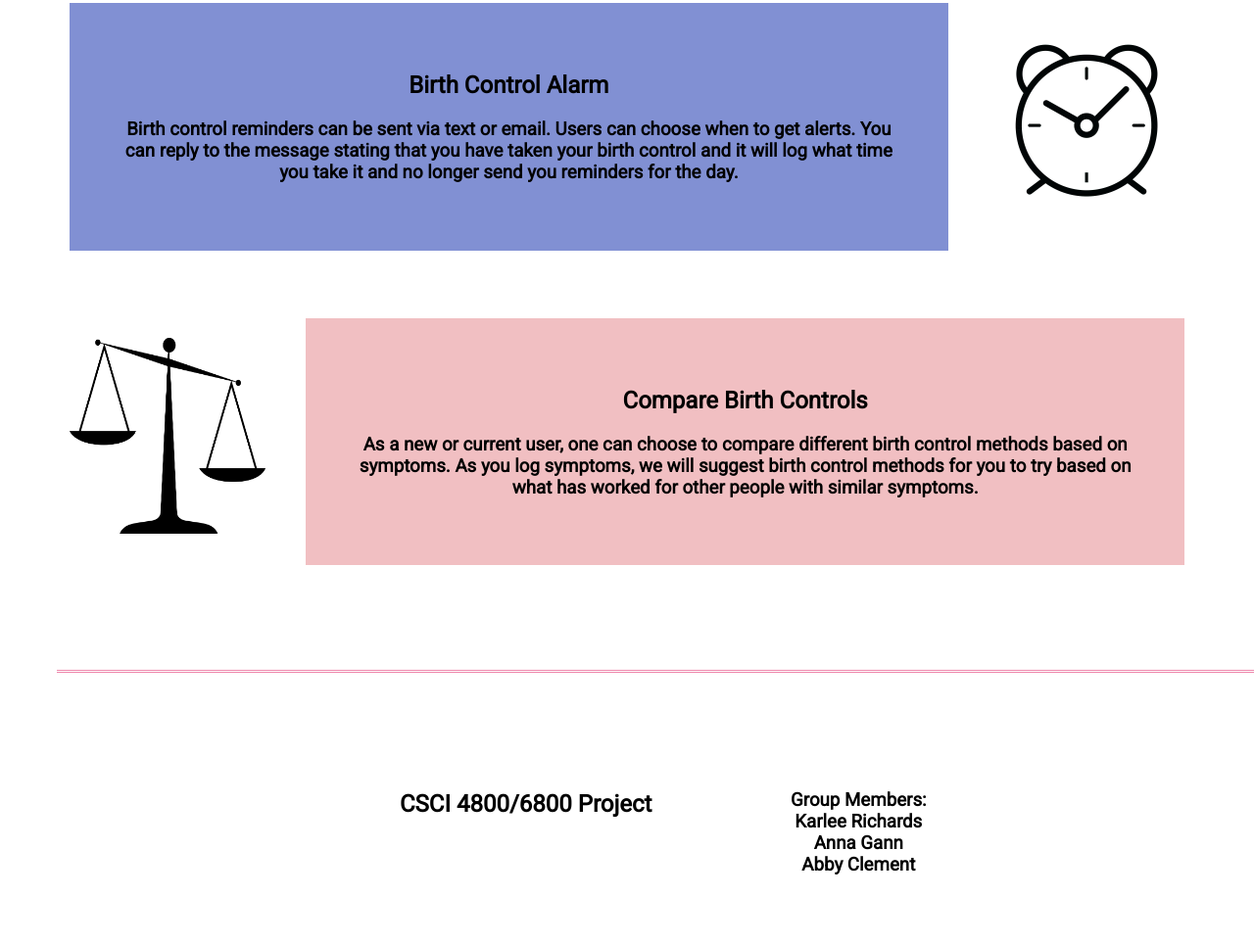
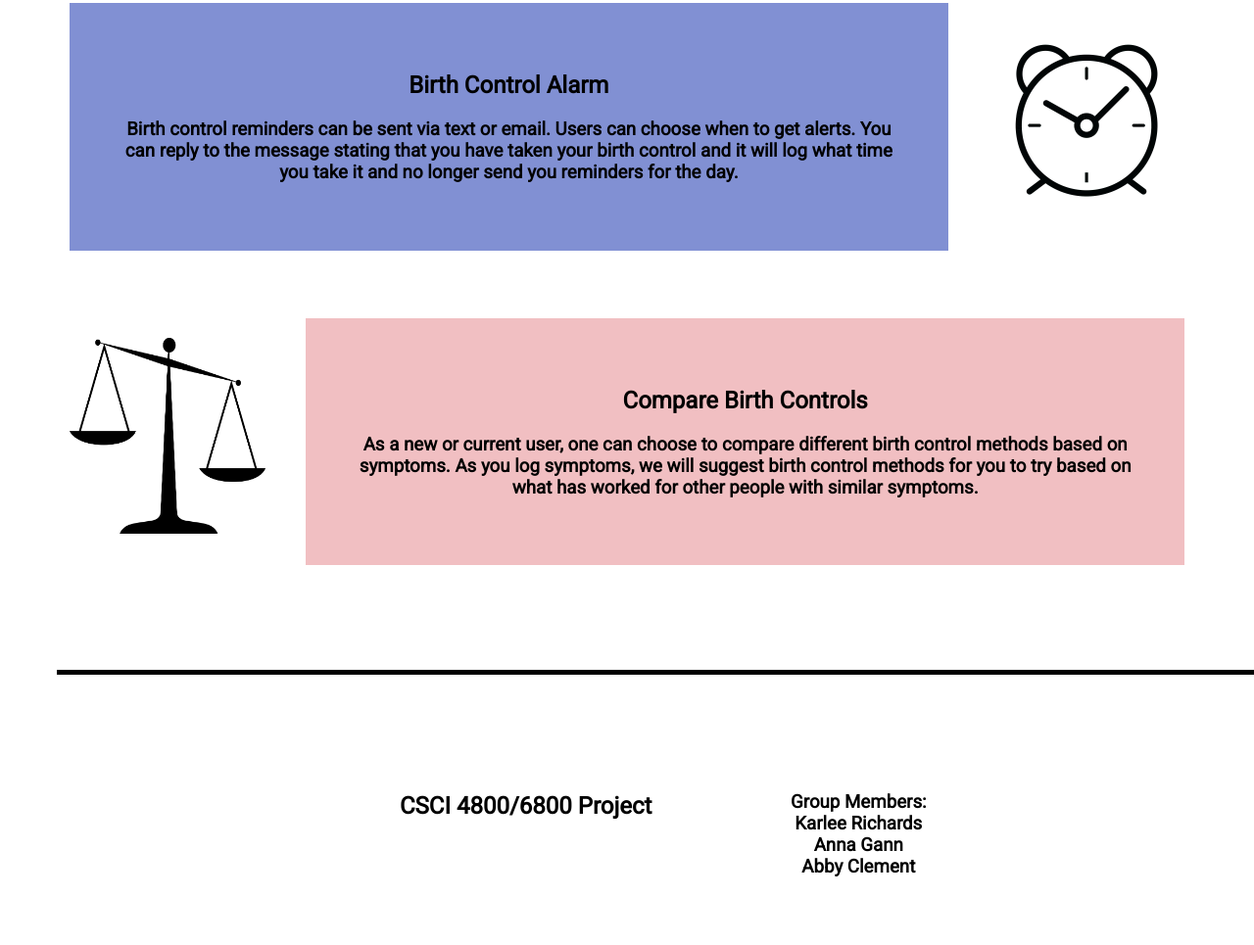
Before and after one commit to kvr66306/CSCI-4800, a plain HTML site: page index.html in a window 1280 px wide. Shown: the part 906-1871 px from the top of the page at 98% size. Drawn offline with Linux system fonts and the light colour scheme.

Commit message:
Update myStyle.css

```diff
--- a/myStyle.css
+++ b/myStyle.css
@@ -71,6 +71,6 @@ body {
   width: 90%;
   margin: 50px;
   text-align: center;
-  border-top: double;
-  border-color: #ee86ab;
+  border-top: solid 5px;
+  border-color: black;
 }
```
